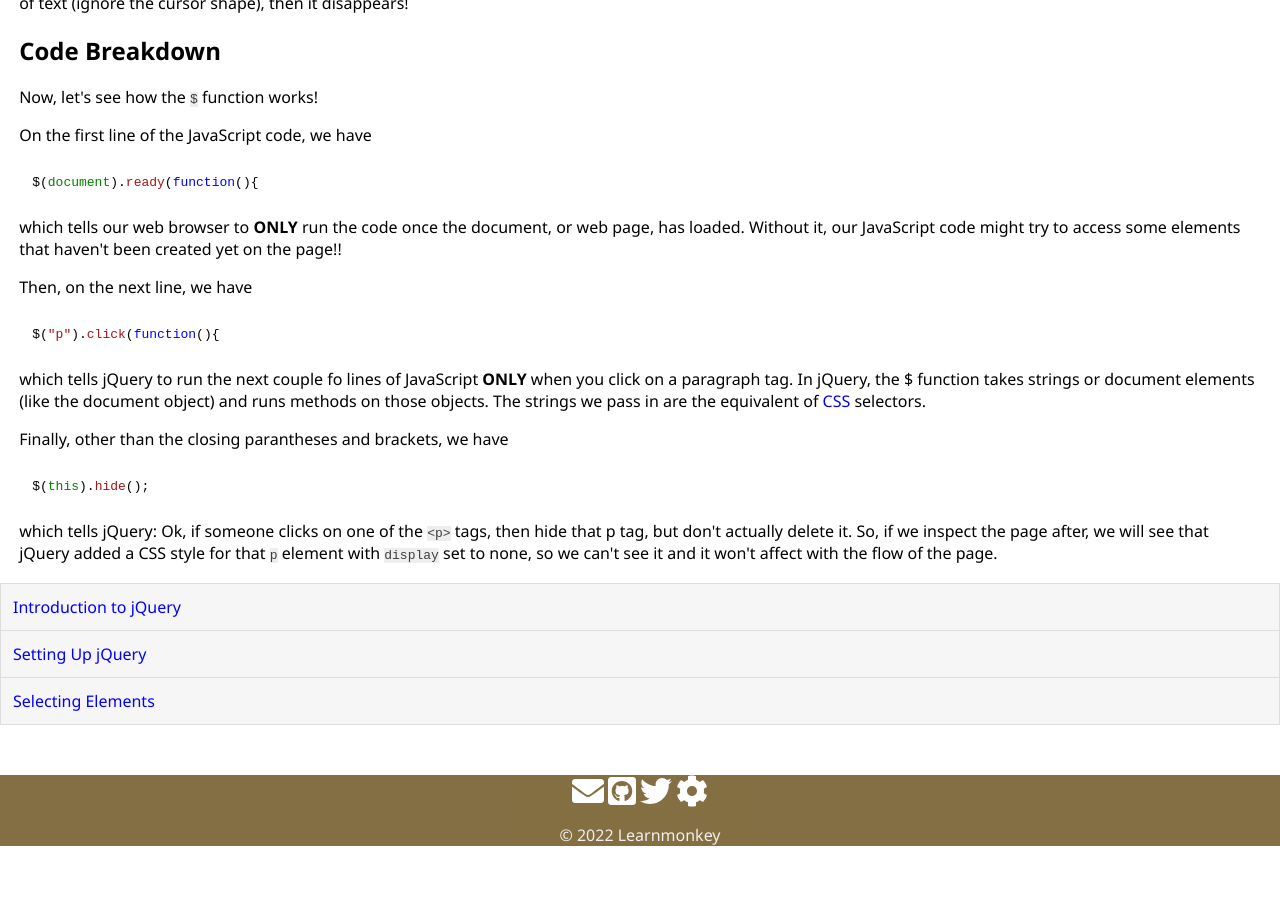
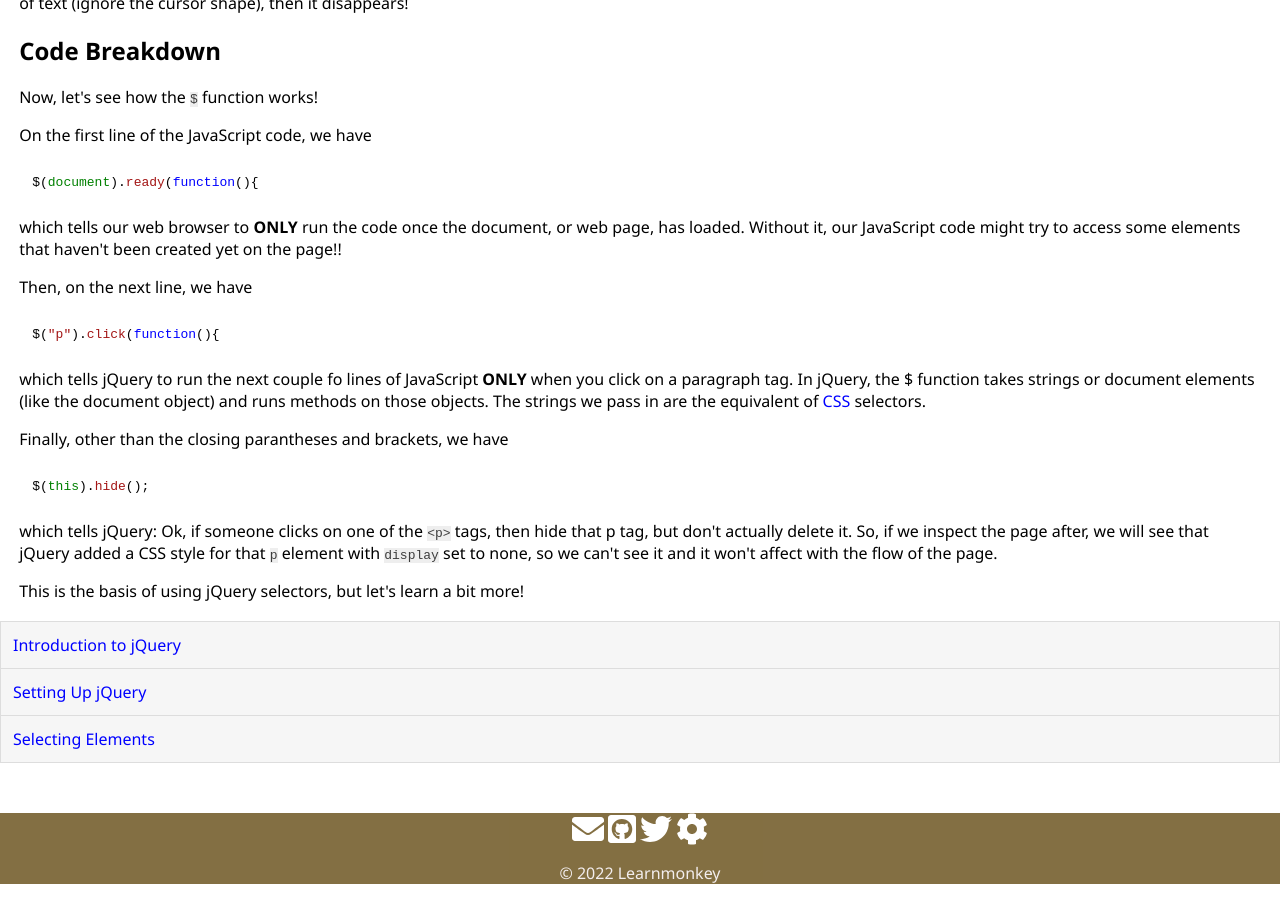
Before and after one commit to learnmonkey/learnmonkey.github.io, a Jekyll site: the page built from programming/javascript/jquery/selecting-elements.html, in a window 1280 px wide and 900 px high, scrolled down 793 px. Built offline with Jekyll 4.4.1, drawn with Linux system fonts in a browser that asks for light colours; nearby versions of some CDN libraries; before the commit the page ends 1655 px from its top, so only the background shows below that.

Commit message:
finish section

```diff
--- a/programming/javascript/jquery/selecting-elements.html
+++ b/programming/javascript/jquery/selecting-elements.html
@@ -35,4 +35,5 @@ $(document).ready(function(){
     <p>On the first line of the JavaScript code, we have <pre><code class="language-javascript">$(document).ready(function(){</code></pre> which tells our web browser to <b>ONLY</b> run the code once the document, or web page, has loaded. Without it, our JavaScript code might try to access some elements that haven't been created yet on the page!!</p>
     <p>Then, on the next line, we have <pre><code class="language-javascript">$("p").click(function(){</code></pre> which tells jQuery to run the next couple fo lines of JavaScript <strong>ONLY</strong> when you click on a paragraph tag. In jQuery, the $ function takes strings or document elements (like the document object) and runs methods on those objects. The strings we pass in are the equivalent of <a href="/programming/css/">CSS</a> selectors.</p>
     <p>Finally, other than the closing parantheses and brackets, we have <pre><code class="language-javascript">$(this).hide();</code></pre> which tells jQuery: Ok, if someone clicks on one of the <code>&#60;p&#62;</code> tags, then hide that p tag, but don't actually delete it. So, if we inspect the page after, we will see that jQuery added a CSS style for that <code>p</code> element with <code>display</code> set to none, so we can't see it and it won't affect with the flow of the page.</p>
+    <p>This is the basis of using jQuery selectors, but let's learn a bit more!</p>
 </section>
```
